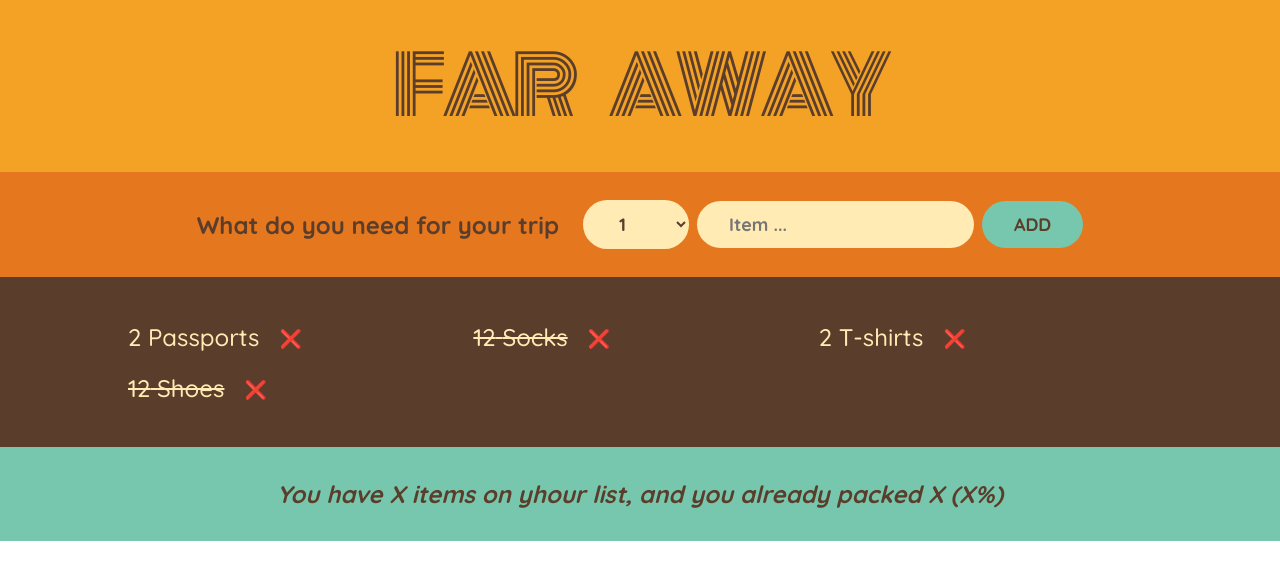
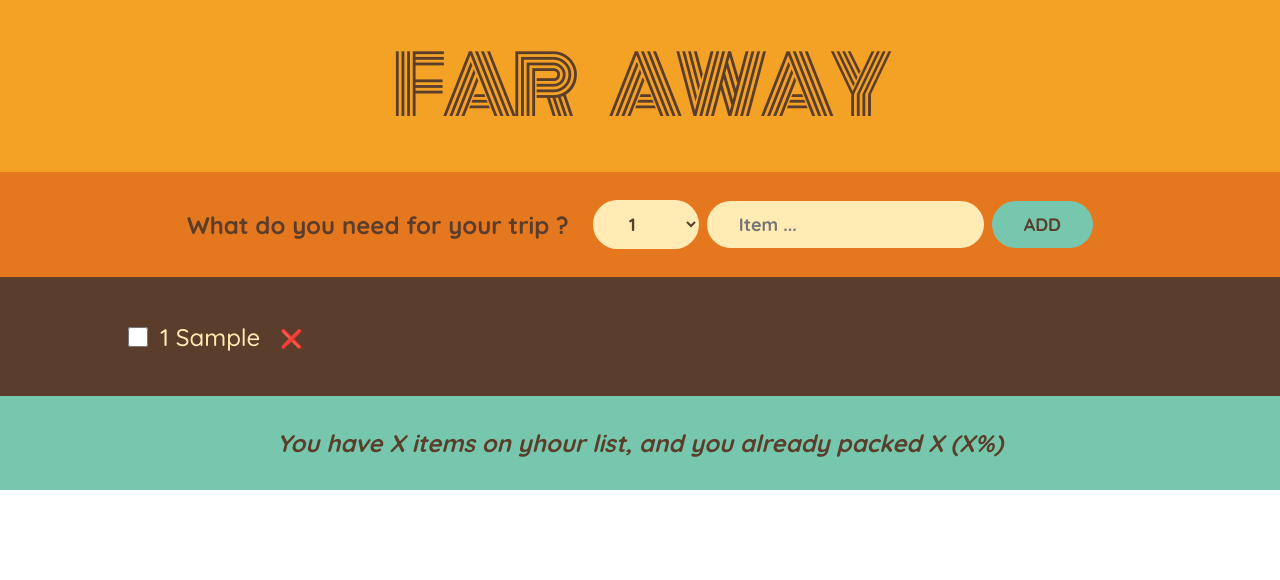
Before and after one commit to yanina-amatore/travel-list, a React (Create React App) app: page / in a window 1280 px wide. Both pictures are taken after typing "Sample" into the empty fields and a click on the button "ADD". Shown: the top 580 px of the page. Built offline with nearby package versions, Linux system fonts and the light colour scheme.

Commit message:
UPLIFT STATE

```diff
--- a/src/App.js
+++ b/src/App.js
@@ -2,21 +2,40 @@ import {useState} from 'react';
 import './App.css';
 
 
-const initialItems = [
-  { id: 1, description: "Passports", quantity: 2, packed: false },
-  { id: 2, description: "Socks", quantity: 12, packed: true},
-  { id: 3, description: "T-shirts", quantity: 2, packed: false },
-  { id: 4, description: "Shoes", quantity: 12, packed: true },
+// const initialItems = [
+//   { id: 1, description: "Passports", quantity: 2, packed: false },
+//   { id: 2, description: "Socks", quantity: 12, packed: true},
+//   { id: 3, description: "T-shirts", quantity: 2, packed: false },
+//   { id: 4, description: "Shoes", quantity: 12, packed: true },
 
-];
+// ];
 
 
 export default function App() {
+
+  const [items, setItems]= useState([])
+
+  function handleDeleteItem(id){
+    setItems(items=> items.filter (item => item.id !== id))
+  }
+
+  function handleAddItems(item){
+    setItems( (items )=> [...items, item])
+  }
+
+  function handleToggleItem(id){
+    setItems((items)=>
+     items.map( (item ) => item.id === id ? { ... item, packed : !item.packed}
+     : item
+     )
+    )
+  }
+
   return (
     <div className="App">
        <Logo />
-       <Form />
-       <PackingList />
+       <Form onAddItems={handleAddItems} />
+       <PackingList items={items} onDeleteItem={handleDeleteItem} onToggleItem ={handleToggleItem}/>
        <Stats/>
     </div>
   );
@@ -30,17 +49,20 @@ function Logo () {
   );
 }
 
-function Form() {
+function Form({onAddItems}) {
   const [description, setDescription]= useState('')
   const [quantity, setQuantity]= useState(1)
+
 
   function handleSubmit(e) {
     e.preventDefault();
 
     if ( !description ) return;
 
-    const newIteam= { description, quantity, packed:false, id:Date.now()};
-    console.log(newIteam);
+    const newItem= { description, quantity, packed:false, id:Date.now()};
+    console.log(newItem);
+
+    onAddItems (newItem)
 
     setDescription("")
     setQuantity(1)
@@ -49,7 +71,7 @@ function Form() {
 
   return (
     <form className="add-form" onSubmit = {handleSubmit}>
-     <h3> What do you need for your trip</h3>
+     <h3> What do you need for your trip ?</h3>
      <select
       value= {quantity}onChange={(e) => setQuantity (Number(e.target.value))}>
         {Array.from({length:20}, (_,i) => i+1).map(
@@ -69,26 +91,27 @@ function Form() {
   );
 }
 
-function PackingList() {
+function PackingList({items , onDeleteItem, onToggleItem}) {
   return (
     <div  className="list">
       <ul>
-      {initialItems.map(item => (
-      <Item item= {item} key={item.key}/>
+      {items.map(item => (
+      <Item item= {item} key={item.id} onDeleteItem={onDeleteItem} onToggleItem={onToggleItem}/>
       )) }
       </ul>
     </div>
   );
 }
 
-function Item ({item}) {
+function Item ({item, onDeleteItem, onToggleItem}) {
  return(
   <li>
+    <input type='checkbox'value={item.packed} onChange={()=>{onToggleItem(item.id)}}/>
     <span style={item.packed ? { textDecoration: 'line-through' } : {}}>
     {item.quantity} {item.description}
     </span>
 
-    <button>❌</button>
+    <button onClick={() => onDeleteItem(item.id)}>❌</button>
   </li>
 
  )
```
Also changed, not shown: 1 other file (tests, documents, lock files or other folders).
